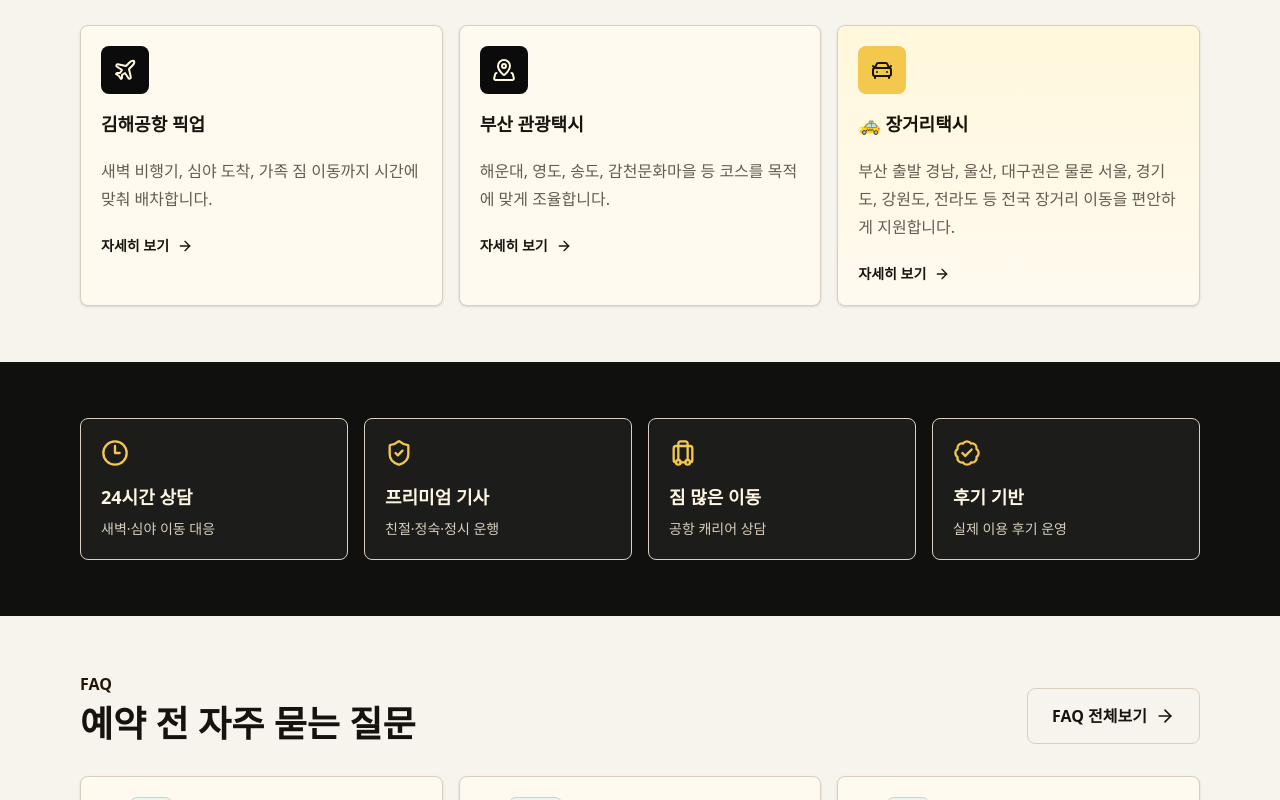
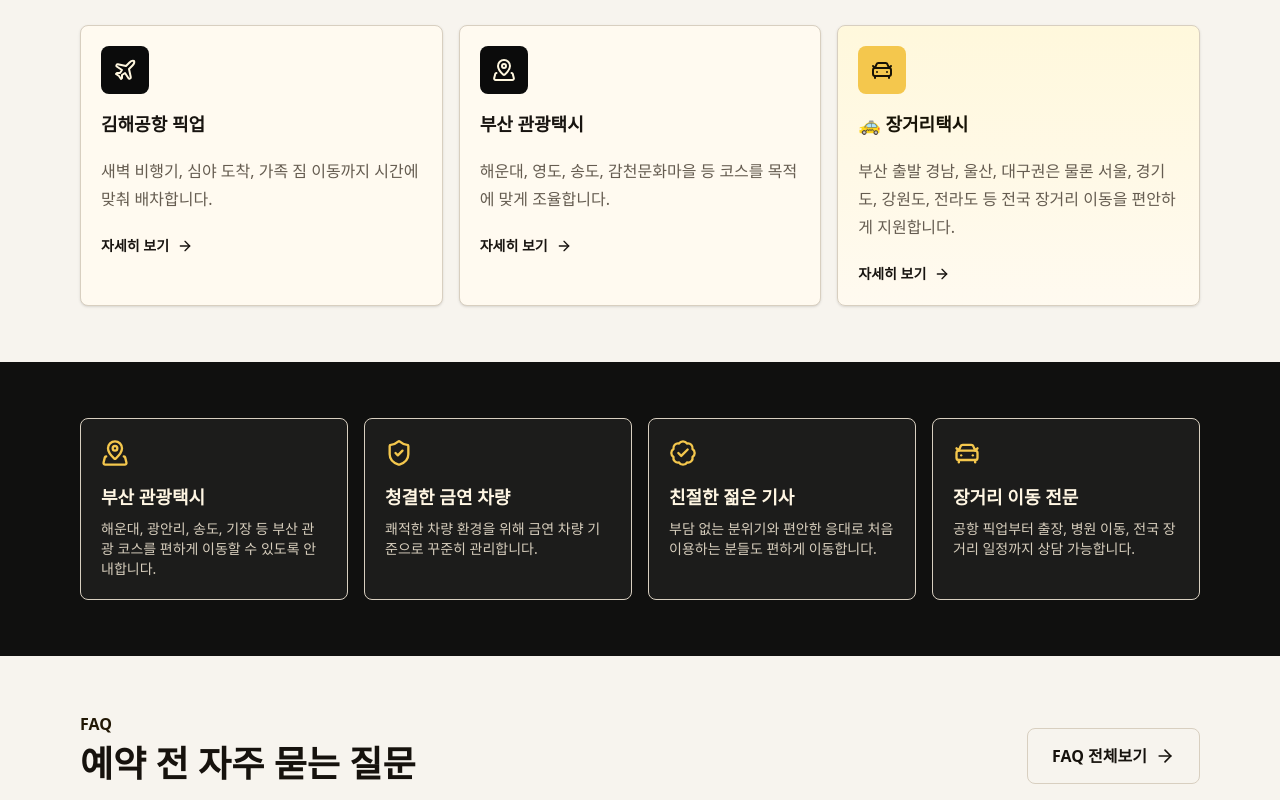
Before and after one commit to jintel5555/busan-calltaxi-homepage, a Next.js app: page / in a window 1280 px wide. Shown: the part 1848-2648 px from the top of the page. Built offline with nearby package versions, Linux system fonts and the light colour scheme; no server answers.

Commit message:
Update home feature cards

```diff
--- a/app/page.tsx
+++ b/app/page.tsx
@@ -4,8 +4,6 @@ import {
   BadgeCheck,
   Camera,
   CarFront,
-  Clock3,
-  Luggage,
   MapPinned,
   MessageCircle,
   NotebookText,
@@ -158,10 +156,26 @@ export default async function HomePage() {
       <section className="bg-[#10100f] py-14 text-[#fff6e3]">
         <div className="mx-auto grid max-w-6xl gap-4 px-4 md:grid-cols-4">
           {[
-            { icon: Clock3, title: "24시간 상담", text: "새벽·심야 이동 대응" },
-            { icon: ShieldCheck, title: "프리미엄 기사", text: "친절·정숙·정시 운행" },
-            { icon: Luggage, title: "짐 많은 이동", text: "공항 캐리어 상담" },
-            { icon: BadgeCheck, title: "후기 기반", text: "실제 이용 후기 운영" }
+            {
+              icon: MapPinned,
+              title: "부산 관광택시",
+              text: "해운대, 광안리, 송도, 기장 등 부산 관광 코스를 편하게 이동할 수 있도록 안내합니다."
+            },
+            {
+              icon: ShieldCheck,
+              title: "청결한 금연 차량",
+              text: "쾌적한 차량 환경을 위해 금연 차량 기준으로 꾸준히 관리합니다."
+            },
+            {
+              icon: BadgeCheck,
+              title: "친절한 젊은 기사",
+              text: "부담 없는 분위기와 편안한 응대로 처음 이용하는 분들도 편하게 이동합니다."
+            },
+            {
+              icon: CarFront,
+              title: "장거리 이동 전문",
+              text: "공항 픽업부터 출장, 병원 이동, 전국 장거리 일정까지 상담 가능합니다."
+            }
           ].map((item) => {
             const Icon = item.icon;
             return (
```
